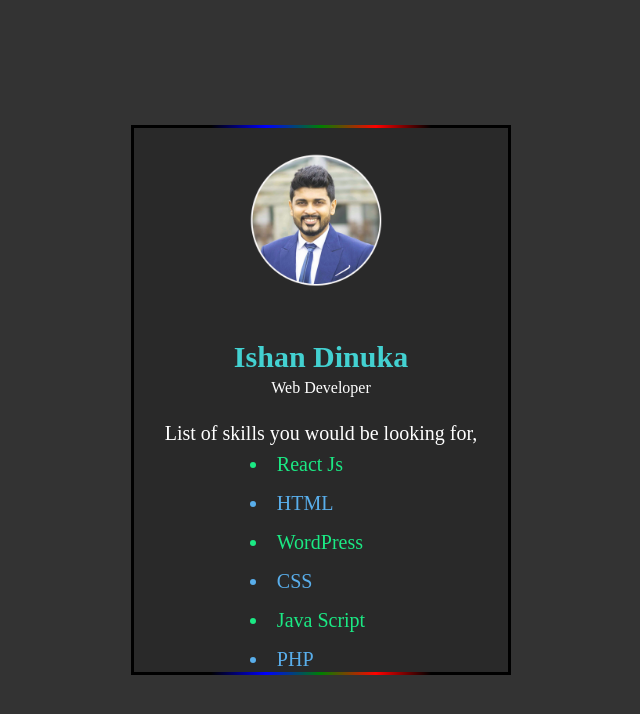
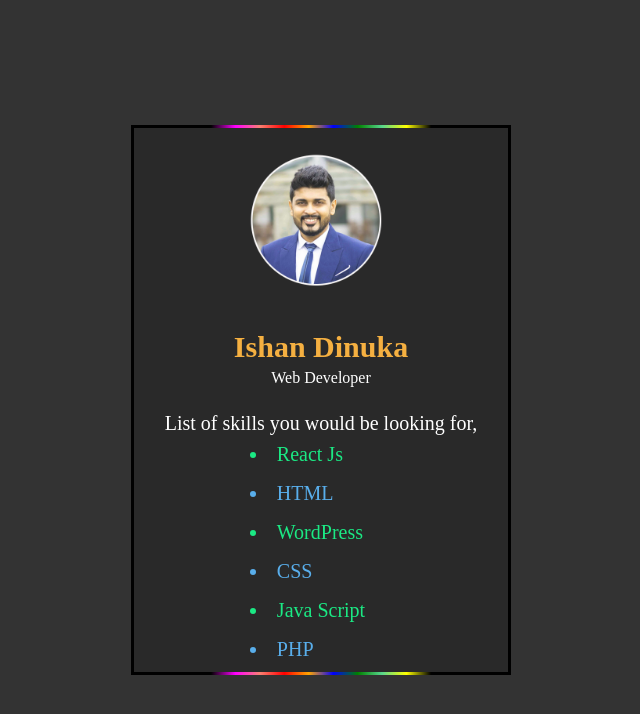
Before and after one commit to Ishandin/business-card-html-css, a plain HTML site: page index.html in a window 1280 px wide. Shown: the whole page, without its empty margins (319-959 px from the left). Drawn offline with Linux system fonts and the light colour scheme.

Commit message:
Adding my card

```diff
--- a/style.css
+++ b/style.css
@@ -28,7 +28,7 @@ body{
 
 .card .lines::before{
     content: '';
-    background: linear-gradient(transparent,red,green, blue,transparent);
+    background: linear-gradient(transparent,yellow,#58D68D,green,#0000FF,orange,red,salmon,Fuchsia,transparent);
     width: 700px;
     height: 220px;
     top:50%;
@@ -67,9 +67,9 @@ body{
 }
 
 .content .username{
-    color: rgb(67,209,209);
+    color: #F5B041;
     font-size: 30px;
-    margin-top: 20px;
+    margin-top: 10px;
     font-weight: bold;
 }
 
```
